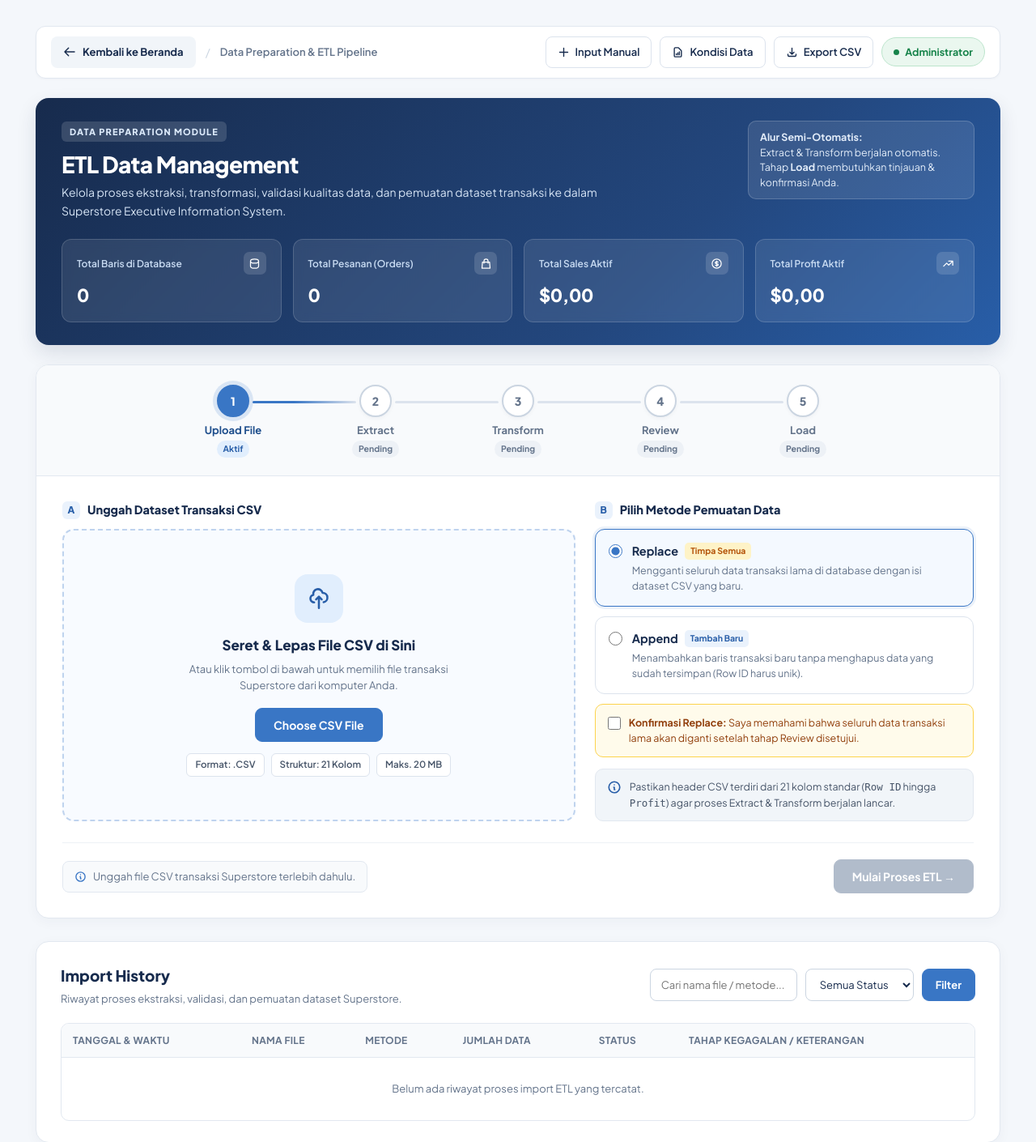
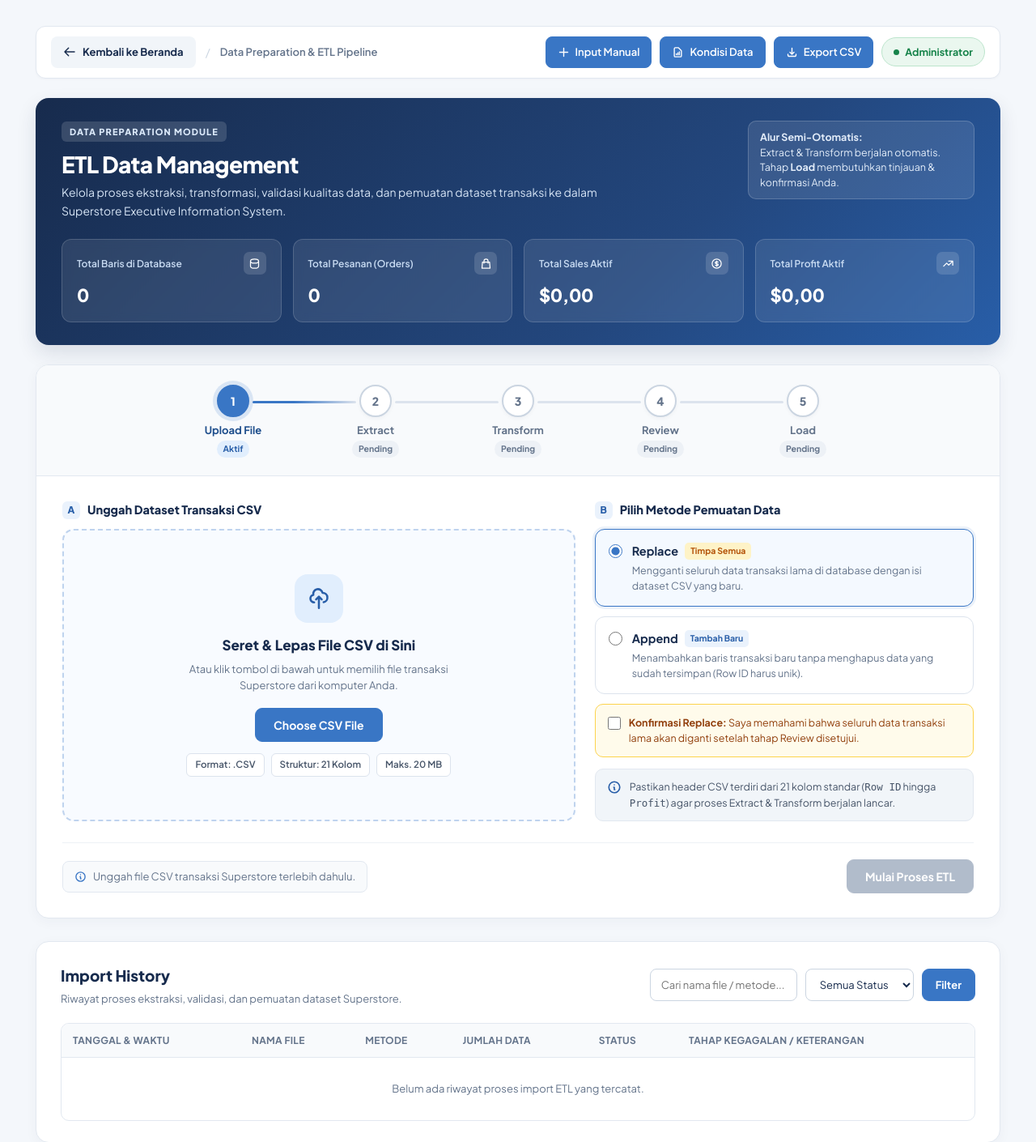
Before and after one commit to Hafiz-Arga/DASHBOARD, a Laravel app: page /etl in a window 1280 px wide. Shown: the top 1410 px of the page at 81% size. Run offline with Laravel 12, Linux system fonts and the light colour scheme; a user stored in the database is signed in; data comes from the database, SQL or seed files in the repository; data that the repository does not hold is empty.

Commit message:
Update ETL toolbar button styling
Co-authored-by: Copilot <223556219+Copilot@users.noreply.github.com>

```diff
--- a/resources/views/etl/index.blade.php
+++ b/resources/views/etl/index.blade.php
@@ -81,9 +81,9 @@
         gap: 7px;
         padding: 8px 14px;
         border-radius: 8px;
-        border: 1px solid #DCE3ED;
-        background: #FFFFFF;
-        color: #172B4D;
+        border: 1px solid #3976C5;
+        background: #3976C5;
+        color: #FFFFFF;
         font-size: 13px;
         font-weight: 600;
         text-decoration: none;
@@ -91,9 +91,9 @@
     }
 
     .etl-tool-btn:hover {
-        border-color: #3976C5;
-        color: #285EA8;
-        background: #F4F9FF;
+        border-color: #285EA8;
+        color: #FFFFFF;
+        background: #285EA8;
         transform: translateY(-1px);
     }
 
@@ -1413,7 +1413,7 @@
                         <span id="uploadHelperHint">Unggah file CSV transaksi Superstore terlebih dahulu.</span>
                     </div>
                     <button type="button" class="btn-primary-etl" id="startEtlBtn" disabled>
-                        Mulai Proses ETL →
+                        Mulai Proses ETL
                     </button>
                 </div>
             </div>
```
